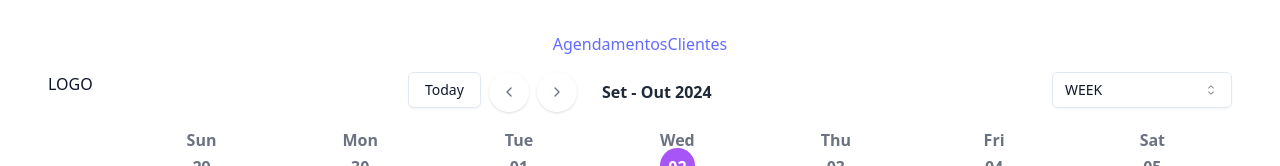
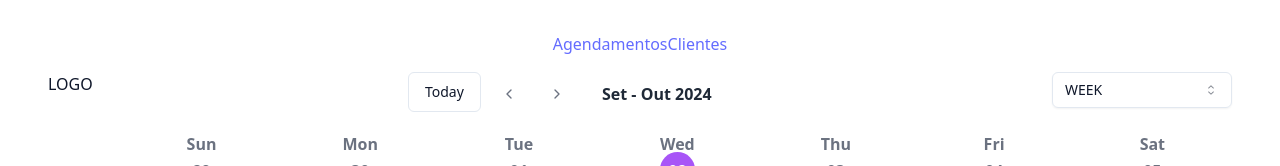
Before and after one commit to Dikendev/appointment-react, a React (Vite) app: page / in a window 1280 px wide. Shown: the top 166 px of the page. Built offline with nearby package versions, Linux system fonts and the light colour scheme.

Commit message:
Add Button Component - shadcn/ui

```diff
--- a/src/components/ui/Button.tsx
+++ b/src/components/ui/Button.tsx
@@ -5,26 +5,25 @@
 import { cn } from "@/lib/utils";
 
 const buttonVariants = cva(
-  "inline-flex items-center justify-center whitespace-nowrap rounded-md text-sm font-medium transition-colors focus-visible:outline-none focus-visible:ring-1 focus-visible:ring-ring disabled:pointer-events-none disabled:opacity-50",
+  "inline-flex items-center justify-center whitespace-nowrap rounded-md text-sm font-medium ring-offset-background transition-colors focus-visible:outline-none focus-visible:ring-2 focus-visible:ring-ring focus-visible:ring-offset-2 disabled:pointer-events-none disabled:opacity-50",
   {
     variants: {
       variant: {
-        default:
-          "bg-primary text-primary-foreground shadow hover:bg-primary/90",
+        default: "bg-primary text-primary-foreground hover:bg-primary/90",
         destructive:
-          "bg-destructive text-destructive-foreground shadow-sm hover:bg-destructive/90",
+          "bg-destructive text-destructive-foreground hover:bg-destructive/90",
         outline:
-          "border border-input bg-background shadow-sm hover:bg-accent hover:text-accent-foreground",
+          "border border-input bg-background hover:bg-accent hover:text-accent-foreground",
         secondary:
-          "bg-secondary text-secondary-foreground shadow-sm hover:bg-secondary/80",
+          "bg-secondary text-secondary-foreground hover:bg-secondary/80",
         ghost: "hover:bg-accent hover:text-accent-foreground",
         link: "text-primary underline-offset-4 hover:underline",
       },
       size: {
-        default: "h-9 px-4 py-2",
-        sm: "h-8 rounded-md px-3 text-xs",
-        lg: "h-10 rounded-md px-8",
-        icon: "h-9 w-9",
+        default: "h-10 px-4 py-2",
+        sm: "h-9 rounded-md px-3",
+        lg: "h-11 rounded-md px-8",
+        icon: "h-10 w-10",
       },
     },
     defaultVariants: {
```
